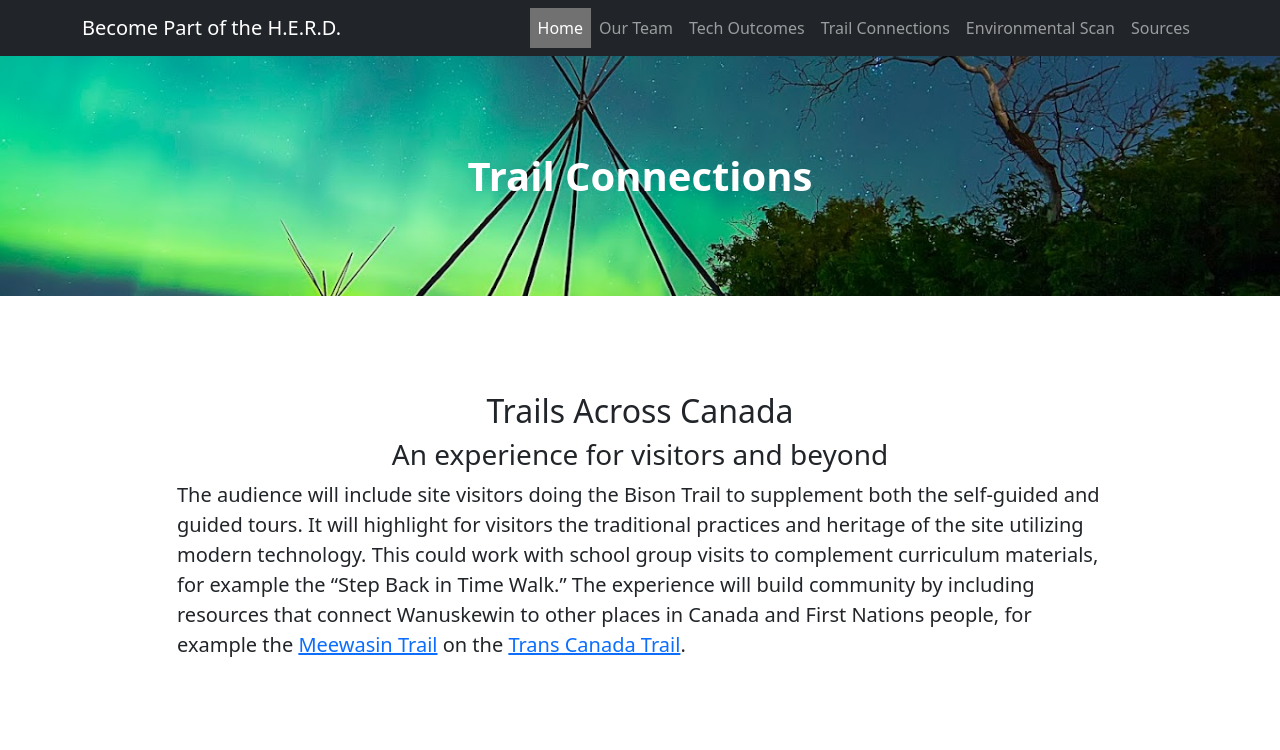
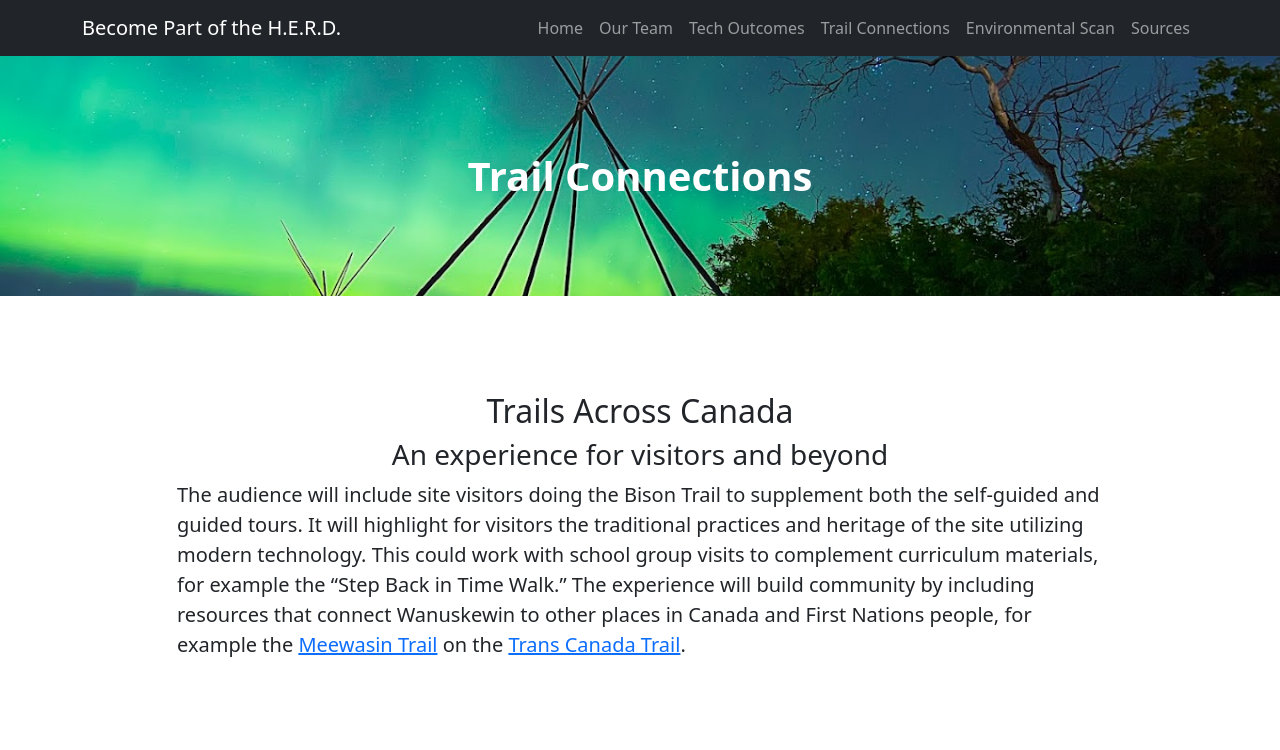
Before and after one commit to meknaak/HERD-trail, a plain HTML site: page trail connections.html in a window 1280 px wide. Shown: the top 750 px of the page. Drawn offline with nearby package versions, Linux system fonts and the light colour scheme.

Commit message:
nav-bar updated

```diff
--- a/trail connections.html
+++ b/trail connections.html
@@ -19,7 +19,7 @@
                 <button class="navbar-toggler" type="button" data-bs-toggle="collapse" data-bs-target="#navbarSupportedContent" aria-controls="navbarSupportedContent" aria-expanded="false" aria-label="Toggle navigation"><span class="navbar-toggler-icon"></span></button>
                 <div class="collapse navbar-collapse" id="navbarSupportedContent">
                     <ul class="navbar-nav ms-auto mb-2 mb-lg-0">
-                        <li class="nav-item"><a class="nav-link active" aria-current="page" href="index.html">Home</a></li>
+                        <li class="nav-item"><a class="nav-link" href="index.html">Home</a></li>
                         <li class="nav-item"><a class="nav-link" href="team.html">Our Team</a></li>
                         <li class="nav-item"><a class="nav-link" href="techoutcomes.html">Tech Outcomes</a></li>
                         <li class="nav-item"><a class="nav-link" href="trail connections.html">Trail Connections</a></li>
```
